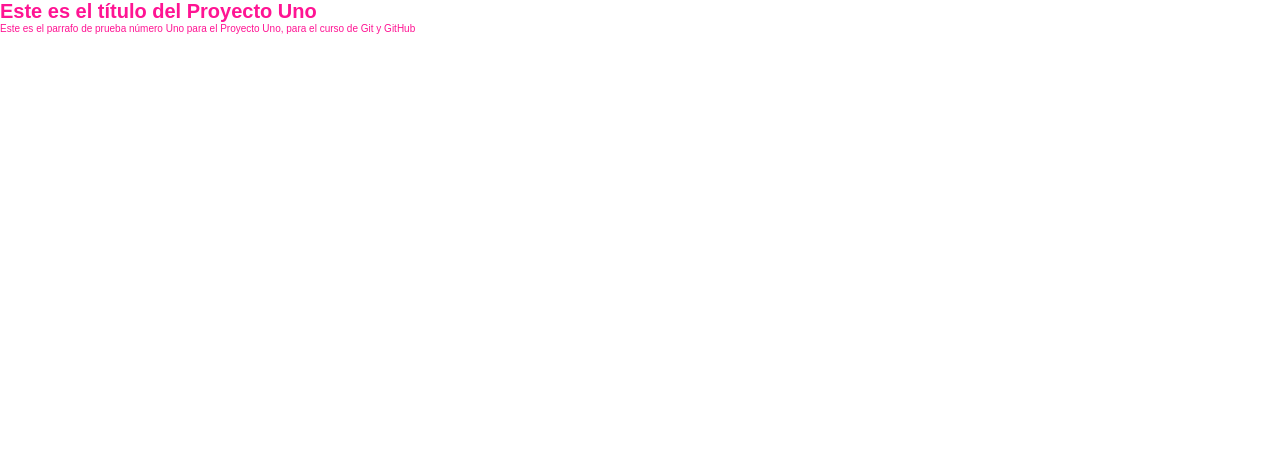
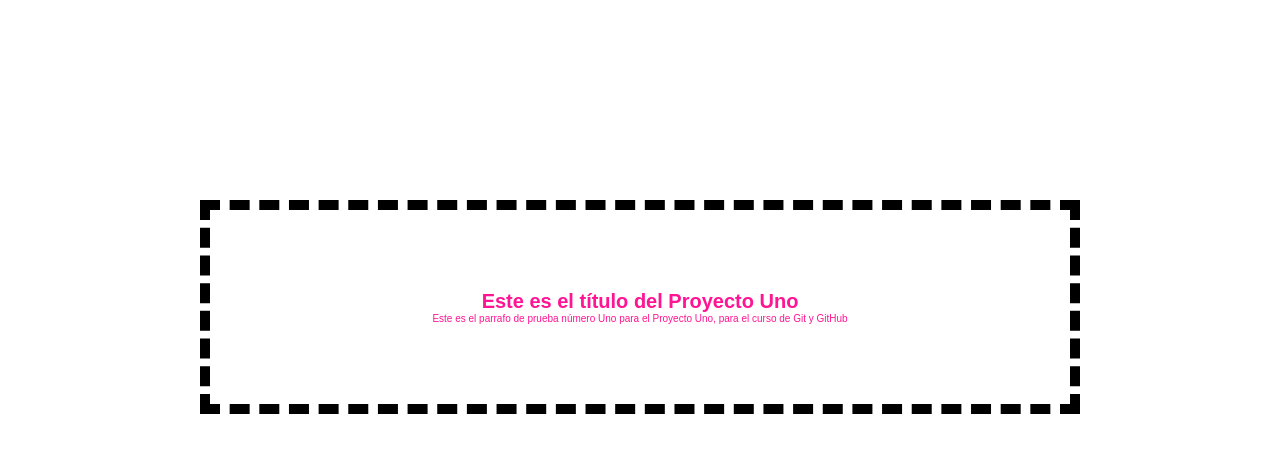
Before and after one commit to tutinjg/git-proyecto_01, a plain HTML site: page index.html in a window 1280 px wide. Drawn offline with Linux system fonts and the light colour scheme.

Commit message:
Este es el primer commit que hago con el repositorio clonado desde github

```diff
--- a/index.html
+++ b/index.html
@@ -8,7 +8,9 @@
     <title>Proyecto Uno</title>
 </head>
 <body>
-    <h1>Este es el título del Proyecto Uno</h1>
-    <p>Este es el parrafo de prueba número Uno para el Proyecto Uno, para el curso de Git y GitHub</p>
+    <div class="container">
+        <h1>Este es el título del Proyecto Uno</h1>
+        <p>Este es el parrafo de prueba número Uno para el Proyecto Uno, para el curso de Git y GitHub</p>
+    </div>
 </body>
 </html>
--- a/style.css
+++ b/style.css
@@ -9,4 +9,12 @@ html {
 body {
     color: deeppink;
     font-family: Arial, Helvetica, sans-serif;
+    align-items: center;
 }
+.container {
+    margin: 20rem;
+    padding: 8rem;
+    border: 1rem dashed black;
+    align-items: center;
+    text-align: center;
+}
```
